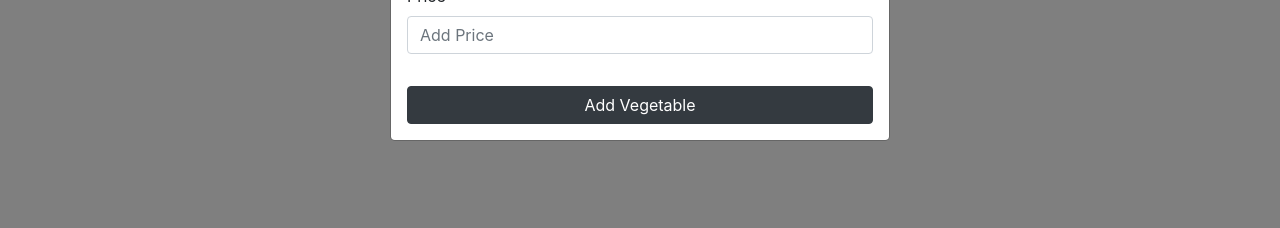
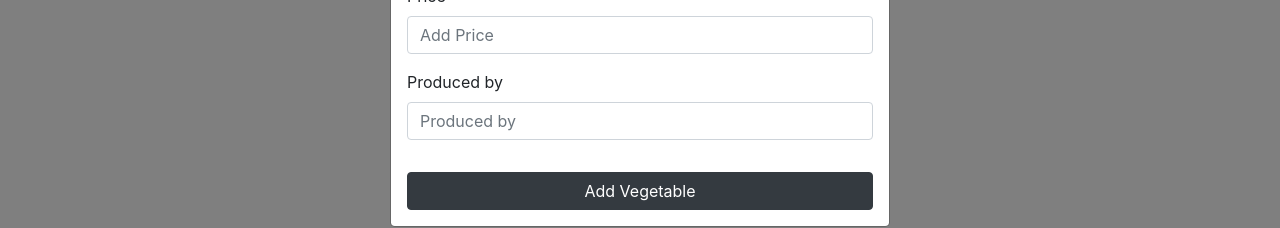
Before and after one commit to Ralph127/WebApp, a React (Create React App) app in the folder client/: page /vegetables in a window 1280 px wide. Both pictures are taken after a click on the button "Add Vegetable". Shown: the part 210-438 px from the top of the page. Built offline with nearby package versions, Linux system fonts and the light colour scheme; no server answers.

Commit message:
Added vegetable sold by

```diff
--- a/client/src/components/FruitModal.js
+++ b/client/src/components/FruitModal.js
@@ -36,7 +36,7 @@ class FruitModal extends Component {
         const newFruit = {
             name: this.state.name,
             price : '$' + this.state.price,
-            producer: 'Sold by: ' + this.state.producer
+            producer: this.state.producer
         }
 
         //Add fruit via addFruit action
--- a/client/src/components/VegetableModal.js
+++ b/client/src/components/VegetableModal.js
@@ -16,7 +16,8 @@ class VegetableModal extends Component {
     state = {
         modal: false,
         name: '',
-        price: ''
+        price: '',
+        producer: ''
     }
 
     toggle = () => {
@@ -33,7 +34,8 @@ class VegetableModal extends Component {
         console.log(`Price: ${this.state.price}`)
         const newVegetable = {
             name: this.state.name,
-            price : '$' + this.state.price
+            price : '$' + this.state.price,
+            producer : this.state.producer
         }
 
         //Add vegetable via addVegetable action
@@ -81,6 +83,16 @@ class VegetableModal extends Component {
                                 value={this.state.price}
                                 onChange={e => this.setState({price: e.target.value})}/>
                             </FormGroup>
+                            <FormGroup>
+                                <Label for="producer">Produced by</Label>
+                                <Input
+                                type="text"
+                                price="producer"
+                                id="producer"
+                                placeholder="Produced by"
+                                value={this.state.producer}
+                                onChange={e => this.setState({producer: e.target.value})}/>
+                            </FormGroup>
 
                                 <Button
                                 color="dark"
--- a/client/src/components/VegetablesList.js
+++ b/client/src/components/VegetablesList.js
@@ -28,7 +28,7 @@ class VegetablesList extends Component {
                 <VegetableModal/>
                     <ListGroup>
                         <TransitionGroup className="Vegetable-List">
-                            {vegetables.map(({_id, name, price}) => (
+                            {vegetables.map(({_id, name, price, producer}) => (
                                 <CSSTransition key={_id} timeout={500} classNames="fade">
                                     <ListGroupItem>
                                         <Button
@@ -37,6 +37,7 @@ class VegetablesList extends Component {
                                             size="sm"
                                             onClick={this.onDeleteClick.bind(this, _id)}>&times;</Button>
                                         <b>Name</b> {name} {price}
+                                        <b> Sold by </b> {producer}
                                     </ListGroupItem>
 
                                 </CSSTransition>
```
